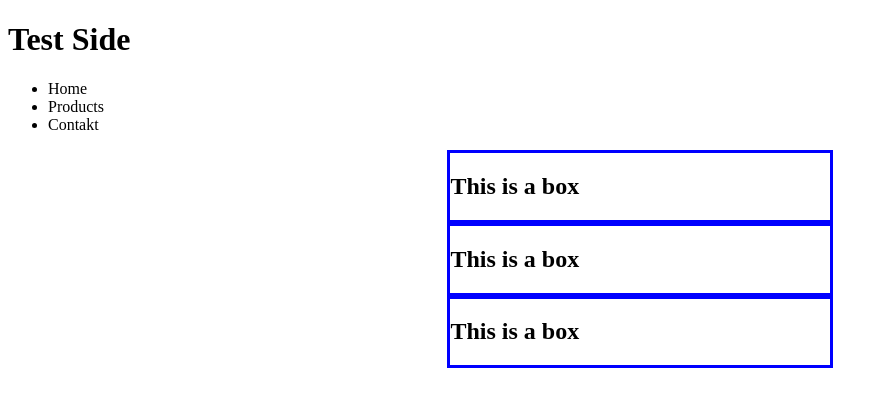
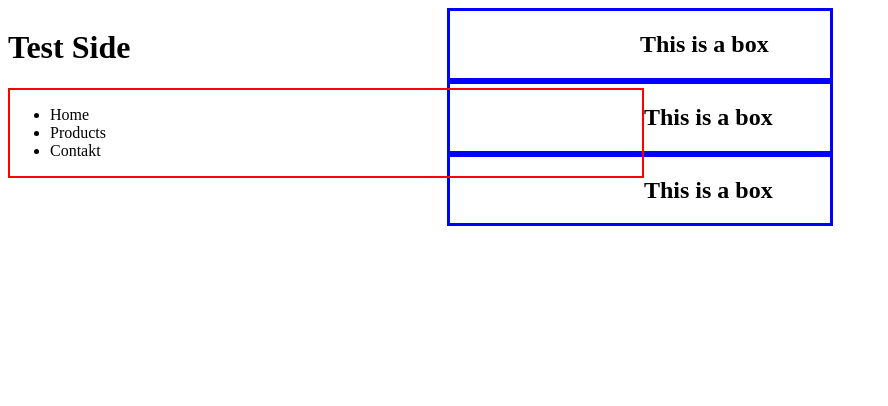
Before and after one commit to bootings/bootings.github.io, a plain HTML site: page index.html in a window 1280 px wide. Shown: the whole page, without its empty margins (0-888 px from the left). Drawn offline with Linux system fonts and the light colour scheme.

Commit message:
Initial commit

```diff
--- a/index.html
+++ b/index.html
@@ -7,12 +7,12 @@
     <meta http-equiv="X-UA-Compatible" content="ie=edge">
     <title>Test</title>
     <style>
-        header.h1 {
+        header h1 {
             float: left;
             width: 50%;
         }
 
-        header.nav{
+        header nav{
             border: 2px solid red;
             width: 50%;
             float: left;
```
